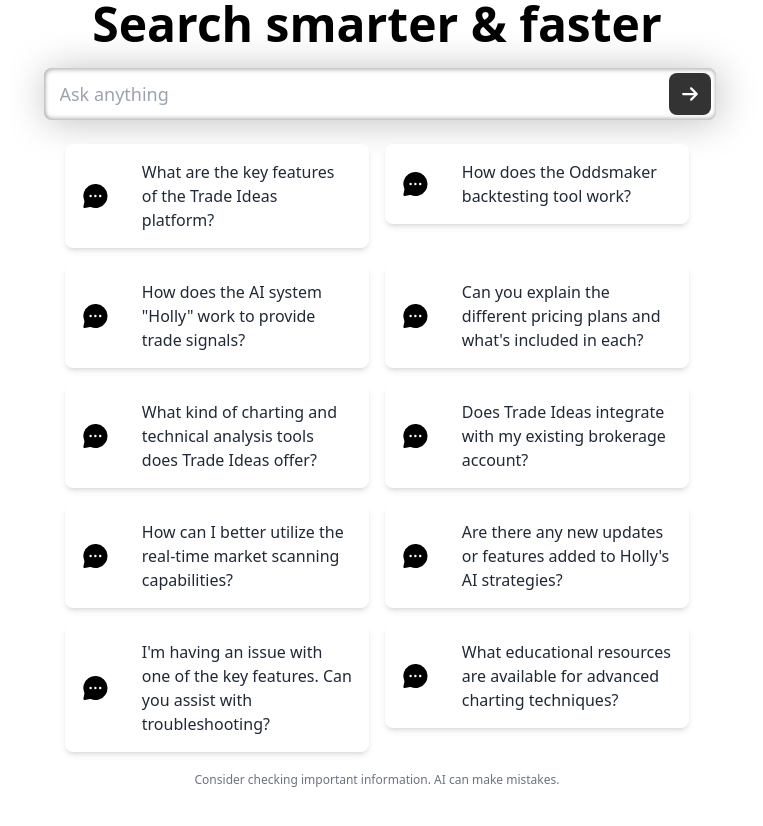
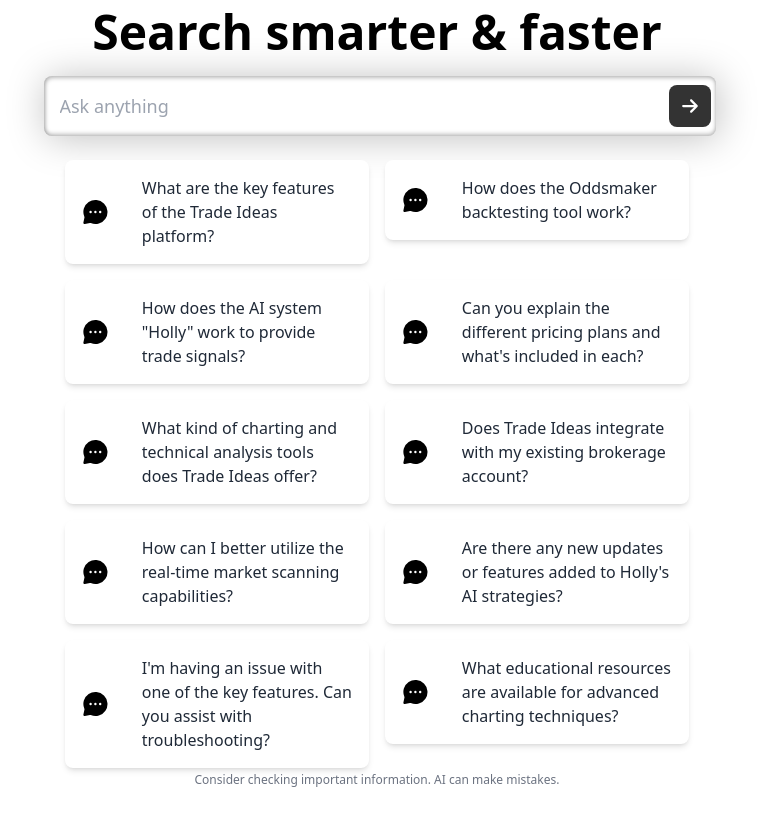
Before and after one commit to esidedai/legalresearch-frontend, a React (Create React App) app: page / in a window 1280 px wide. Shown: the top 826 px of the page, without its empty margins (263-1026 px from the left). Built offline with nearby package versions, Linux system fonts and the light colour scheme.

Commit message:
Update index.tsx

```diff
--- a/src/Screens/Home/index.tsx
+++ b/src/Screens/Home/index.tsx
@@ -140,7 +140,7 @@
       <div className="w-full max-w-2xl">
         {!hasSearched ? (
           <div className="text-center mb-12">
-            <h1 className="text-5xl font-bold text-black mb-5 bg-custom-gradient">
+            <h1 className="text-5xl font-bold text-black mb-5 mt-2 bg-custom-gradient">
               Search smarter & faster
             </h1>
             <div className="flex justify-center items-center">
@@ -150,7 +150,7 @@
                 placeholder="Ask anything"
                 onChange={handleInputChange}
                 onKeyDown={(e) => e.key === "Enter" && handleSearch()}
-                className="w-full py-3 pl-4 pr-20 text-lg text-gray-700 bg-white border-none rounded-lg focus:outline-none focus:ring-2 focus:ring-offset-2 focus:ring-gray-700 shadow-[2px_2px_38px_0px_rgba(0,0,0,0.25),0px_-2px_4px_0px_rgba(0,0,0,0.25)_inset,1px_2px_4px_0px_rgba(0,0,0,0.25)_inset]"
+                className="w-full py-4 pl-4 pr-20 text-lg text-gray-700 bg-white border-none rounded-lg focus:outline-none focus:ring-2 focus:ring-offset-2 focus:ring-gray-700 shadow-[2px_2px_38px_0px_rgba(0,0,0,0.25),0px_-2px_4px_0px_rgba(0,0,0,0.25)_inset,1px_2px_4px_0px_rgba(0,0,0,0.25)_inset]"
               />
               <button
                 onClick={handleSearch}
```
